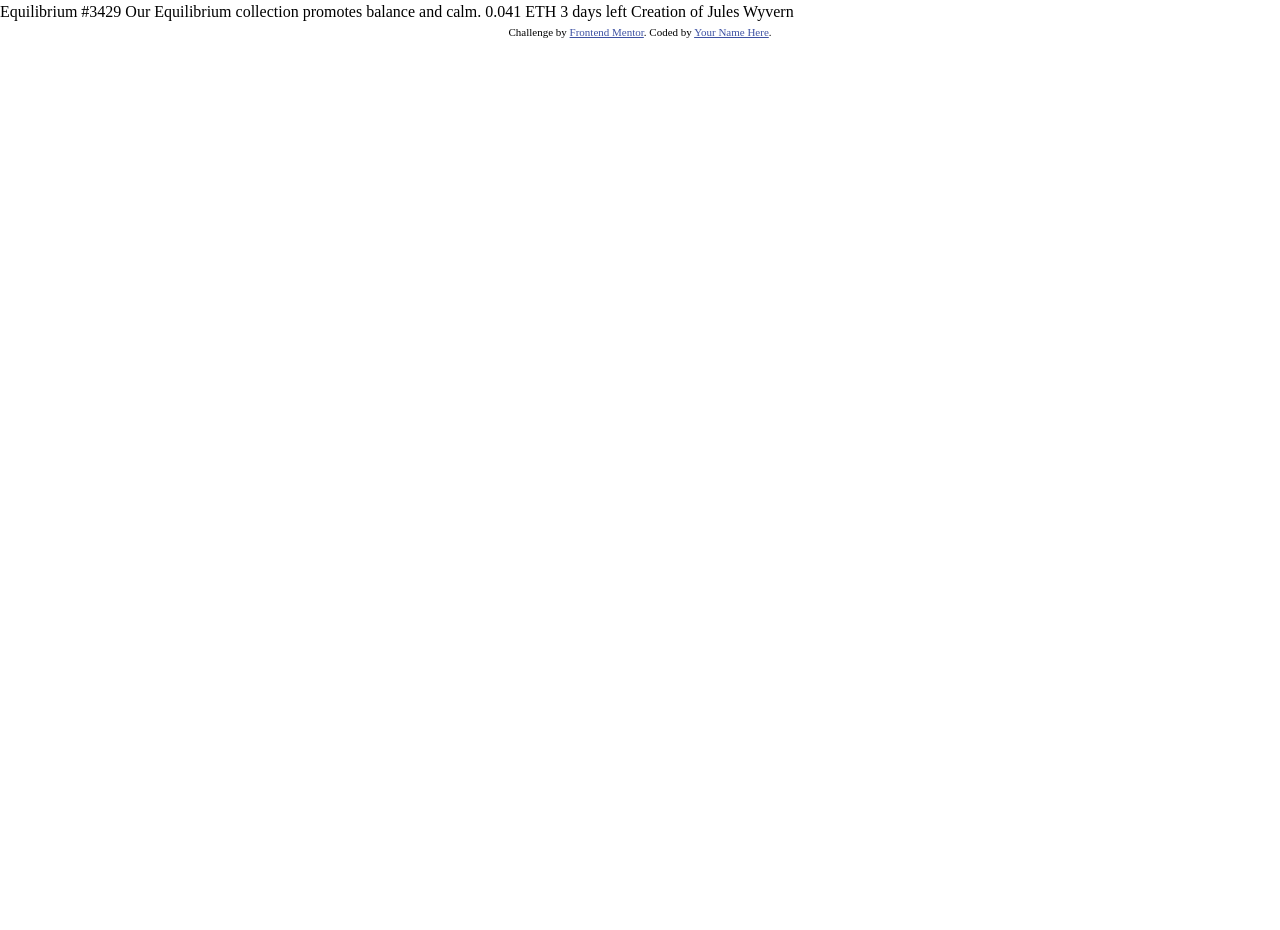
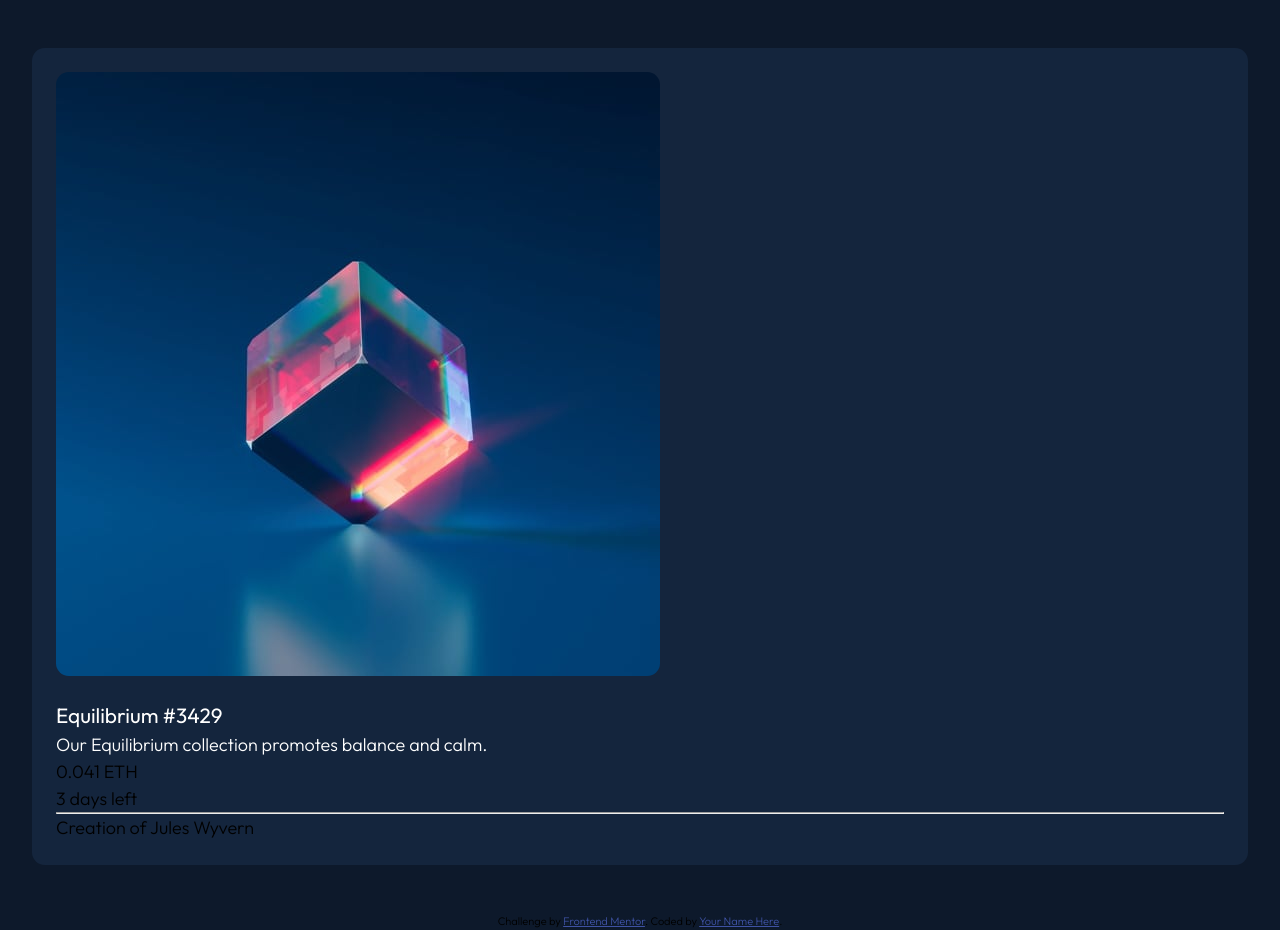
Before and after one commit to justPulfer/nft-preview-card-component, a plain HTML site: page index.html in a window 1280 px wide. Before the commit the page ends 800 px from the top, so only its background shows below. Drawn offline with Linux system fonts and the light colour scheme.

Commit message:
Set up basic styling and half done

```diff
--- a/index.html
+++ b/index.html
@@ -7,22 +7,44 @@
   <link rel="icon" type="image/png" sizes="32x32" href="./images/favicon-32x32.png">
   <link rel="stylesheet" href="style.css">
 
+  <link rel="preconnect" href="https://fonts.googleapis.com">
+  <link rel="preconnect" href="https://fonts.gstatic.com" crossorigin>
+  <link href="https://fonts.googleapis.com/css2?family=Outfit:wght@300;400;600&display=swap" rel="stylesheet">
+
   <title>Frontend Mentor | NFT preview card component</title>
 </head>
 <body>
+  <main>
+    <article class="nft-card">
+      <img src="/images/image-equilibrium.jpg" alt="An image of a cube representing an Equilibrium">
 
-  Equilibrium #3429
+      <div class="nft-card-content">
+        <p class="nft-title">Equilibrium #3429</p>
 
-  Our Equilibrium collection promotes balance and calm.
+        <p class="nft-description">Our Equilibrium collection promotes balance and calm.</p>
 
-  0.041 ETH
-  3 days left
+        <div class="flex-group">
+          <p>0.041 ETH</p>
+          <p>3 days left</p>
+        </div>
 
-  Creation of Jules Wyvern
+        <hr>
 
-  <div class="attribution">
-    Challenge by <a href="https://www.frontendmentor.io?ref=challenge" target="_blank">Frontend Mentor</a>.
-    Coded by <a href="#">Your Name Here</a>.
+        <div class="nft-attribution">
+          <!-- <img src="images/image-avatar.png" alt=""> -->
+          <p class="nft-attribution-text">Creation of Jules Wyvern</p>
+        </div>
+
+      </div>
+    </article>
+
+
+
+    <div class="attribution">
+      Challenge by <a href="https://www.frontendmentor.io?ref=challenge" target="_blank">Frontend Mentor</a>.
+      Coded by <a href="#">Your Name Here</a>.
+  </main>
+
   </div>
 </body>
 </html>
--- a/style.css
+++ b/style.css
@@ -78,10 +78,51 @@ h6 {
     --cyan: hsl(178, 100%, 50%);
 
     /* Neutral Colors */
-    --main-bg-dark-blue : hsl(217, 54%, 11%);
-    --card-bg-dark-blue: hsl(216, 50%, 16%);
-    --line-dark-blue: hsl(215, 32%, 27%);
-    --text-white: hsl(0, 0%, 100%);
+    --clr-main-bg-dark-blue : hsl(217, 54%, 11%);
+    --clr-card-bg-dark-blue: hsl(216, 50%, 16%);
+    --clr-line-dark-blue: hsl(215, 32%, 27%);
+    --clr-text-white: hsl(0, 0%, 100%);
+
+    /* font weights */
+    --fw-regular: 300;
+    --fw-semi-bold: 400;
+    --fw-bold: 500;
+
+    /* border radius */
+    --universal-radius: 0.8rem;
+}
+
+/* General Styling */
+
+body {
+    font-family: 'Outfit', sans-serif;
+    font-size: 1.125rem;
+    font-weight: var(--fw-regular);
+    background-color: var(--clr-main-bg-dark-blue);
+}
+
+.nft-card{
+    display: grid;
+    gap: 1.5rem;
+    background-color: var(--clr-card-bg-dark-blue);
+    margin: 3rem 2rem;
+    padding: 1.5rem;
+
+    border-radius: var(--universal-radius);
+}
+
+.nft-card > img {
+    border-radius: var(--universal-radius);
+}
+
+.nft-title {
+    color: var(--clr-text-white);
+    font-weight: var(--fw-bold);
+    font-size: 1.3rem;
+}
+
+.nft-description {
+    color: var(--clr-text-white);
 }
 
 
```
Also changed, not shown: 1 other file.
